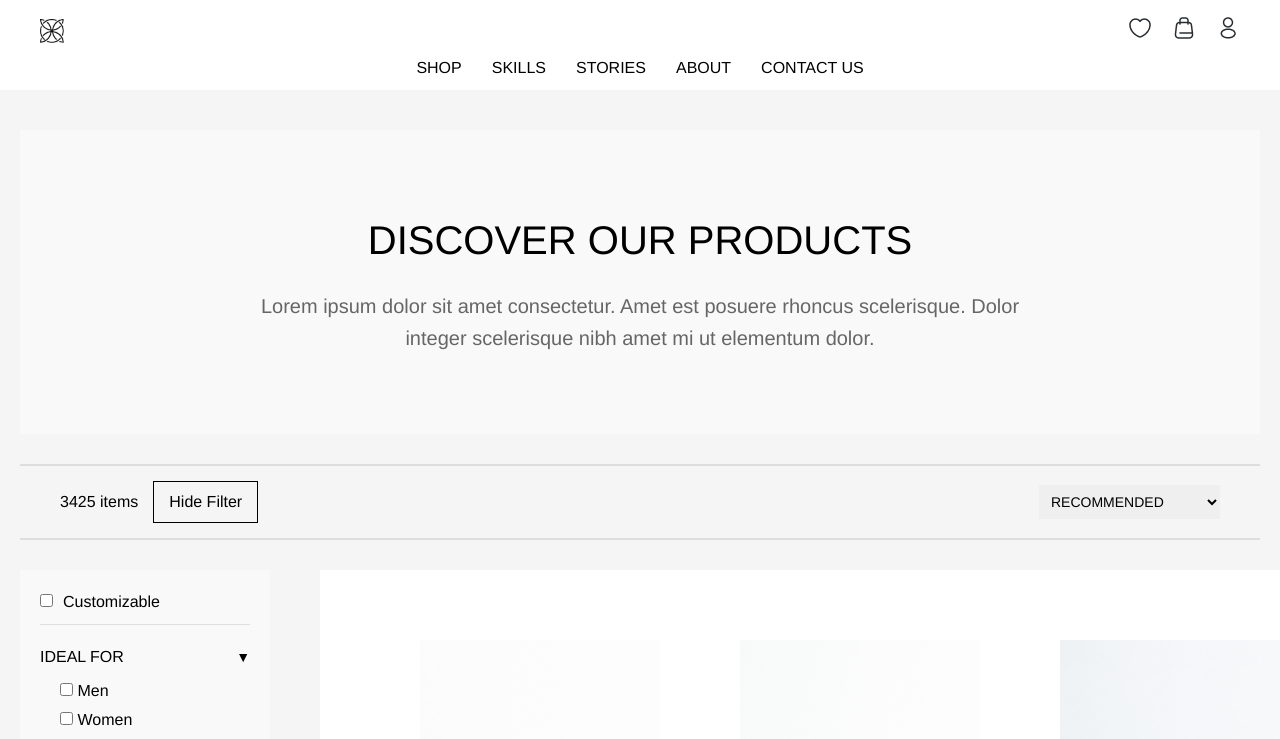
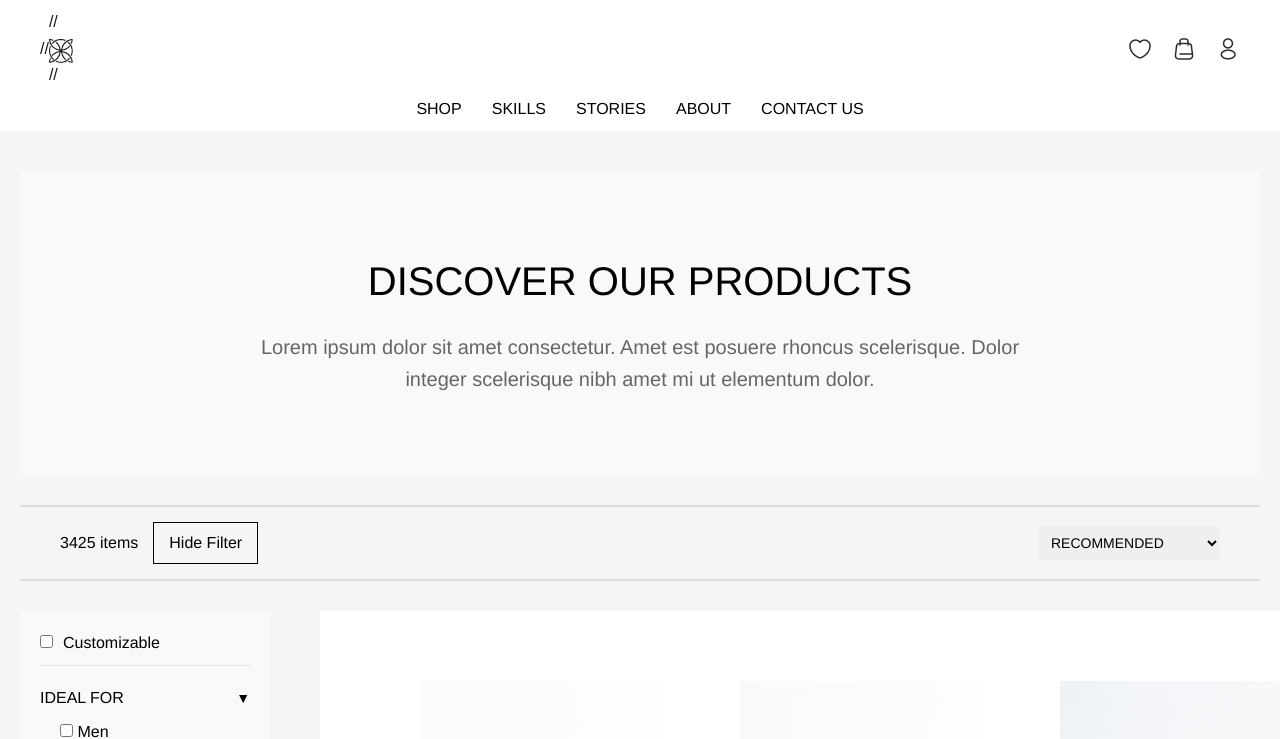
Before and after one commit to Vivek-Shete/Appscriptask-VivekShete, a Next.js app: page / in a window 1280 px wide. Shown: the top 739 px of the page. Built offline with nearby package versions, Linux system fonts and the light colour scheme.

Commit message:
Update Navbar.js

```diff
--- a/components/Navbar.js
+++ b/components/Navbar.js
@@ -6,9 +6,9 @@ export default function Navbar() {
       {/* First Row - Logo, Centered Text Logo, and Icons */}
       <div className={styles.topRow}>
         {/* Left Section - Logo */}
-        <div className={styles.logo}>
-          <img src="./images/logo.png" alt="Logo" />
-        </div>
+        // <div className={styles.logo}>
+        //   <img src="./images/logo.png" alt="Logo" />
+        // </div>
 
         {/* Center Section - Text LOGO */}
         <div className={styles.textLogo}>
```
